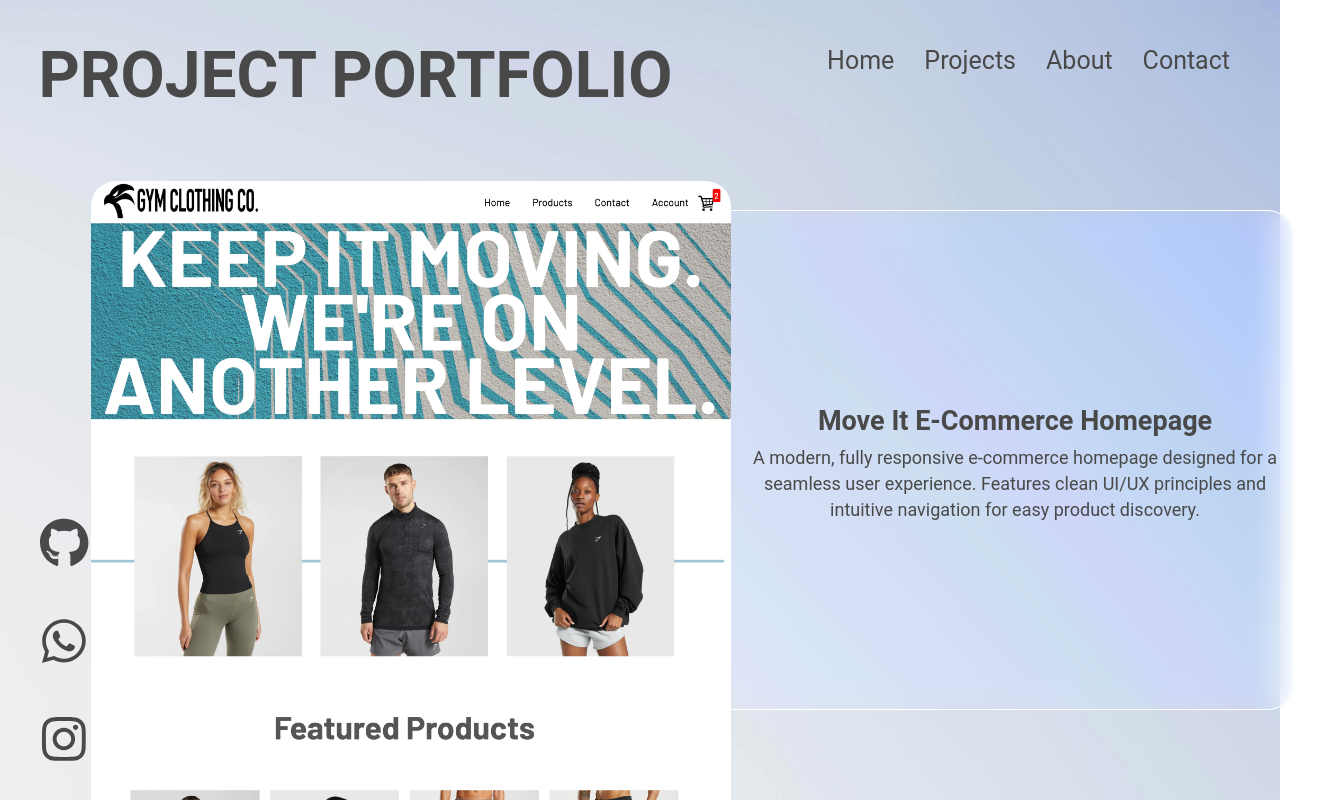
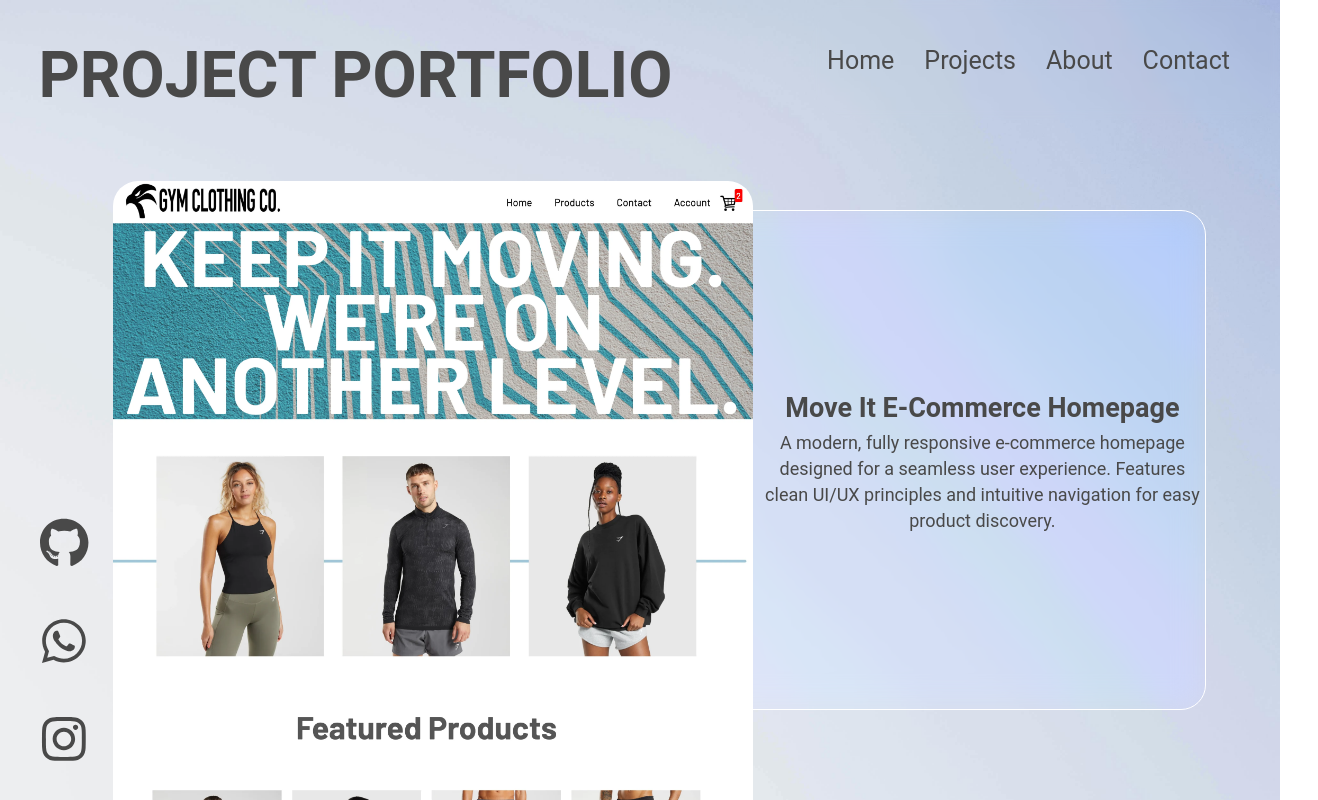
Before and after one commit to Jordamon/portfolio-website, a React (Create React App) app: page /moveIt in a window 1280 px wide. Shown: the top 800 px of the page, 1318 px wide, since content can reach past the window. Built offline with nearby package versions, Linux system fonts and the light colour scheme.

Commit message:
background and text styling rework

```diff
--- a/src/App.css
+++ b/src/App.css
@@ -26,7 +26,7 @@ a {
   background-image: url('./images/pexels-adrien-olichon-1257089-3137052.jpg');
   background-size: cover;
   background-repeat: no-repeat;
-  background-position: bottom;
+  background-position: 100% 90%;
 }
 
 
--- a/src/components/pages/contact/Contact.css
+++ b/src/components/pages/contact/Contact.css
@@ -4,7 +4,7 @@
     flex-direction: row;
     justify-content: center;
     align-items: center;
-    height: 100%;
+    height: 100vh;
     width: 100%;
 }
 
--- a/src/components/pages/projects/project-detail/mi-portfolio-pages copy/MoveItProject.css
+++ b/src/components/pages/projects/project-detail/mi-portfolio-pages copy/MoveItProject.css
@@ -36,6 +36,11 @@
 .individual-project-highlight img {
     position: relative;
     bottom: 100px;
+}
+
+.moveit-projects-container-highlight .individual-project-highlight{
+    width: 100%;
+    margin-left: 5%;
 }
 
 .project-text-highlight {
```
